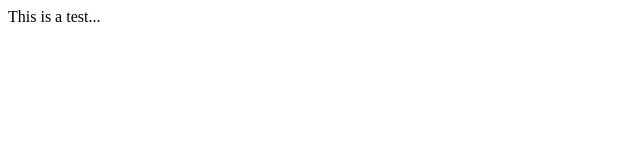
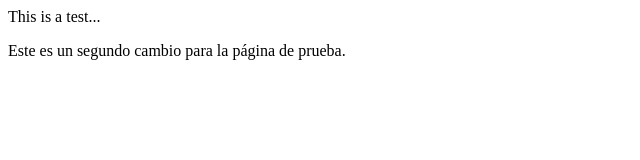
Before and after one commit to Mikmoal/proyectoDemoCursoPrework, a plain HTML site: page index.html in a window 1280 px wide. Shown: the whole page, without its empty margins (0-640 px from the left). Drawn offline with Linux system fonts and the light colour scheme.

Commit message:
cambios agregamos nuevo párrafo

```diff
--- a/index.html
+++ b/index.html
@@ -8,5 +8,6 @@
 </head>
 <body>
     <article>This is a test...</article>
+    <p>Este es un segundo cambio para la página de prueba.</p>
 </body>
 </html>
```
